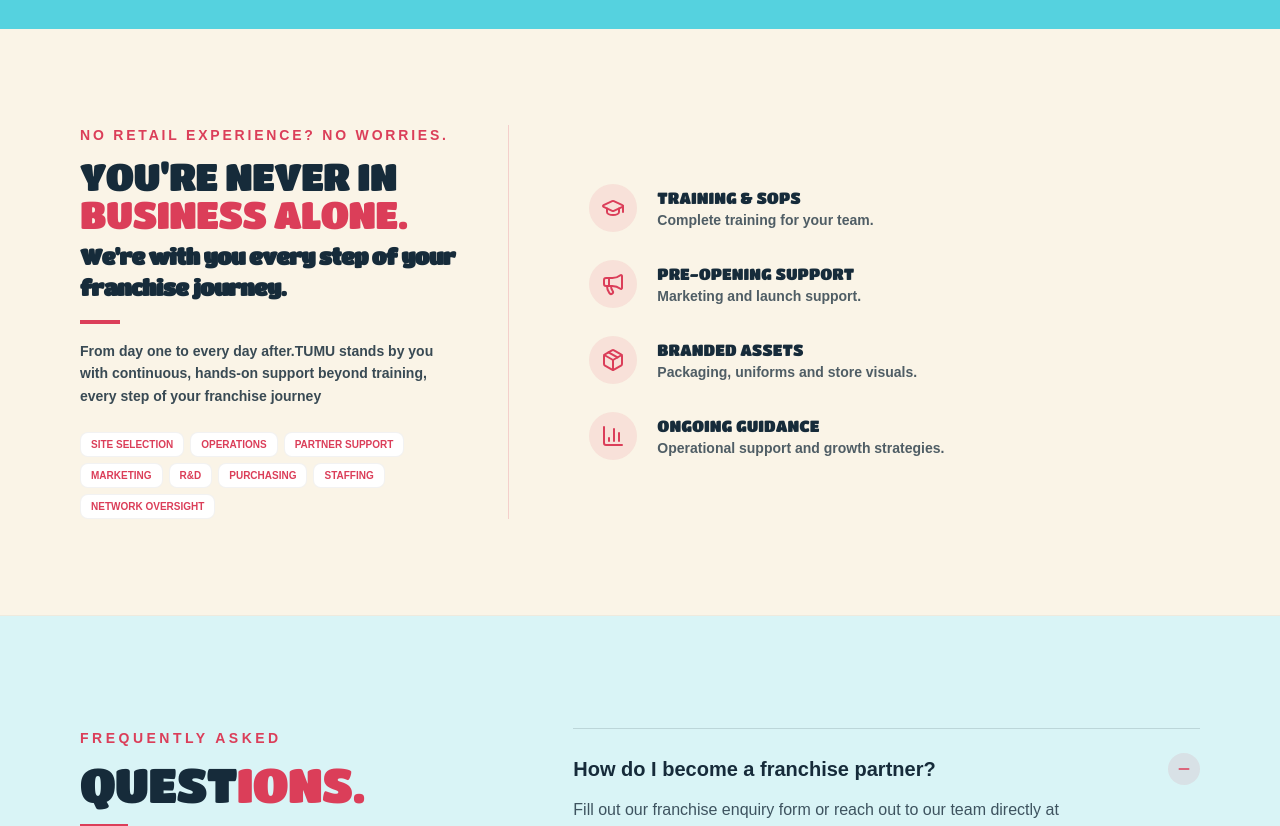
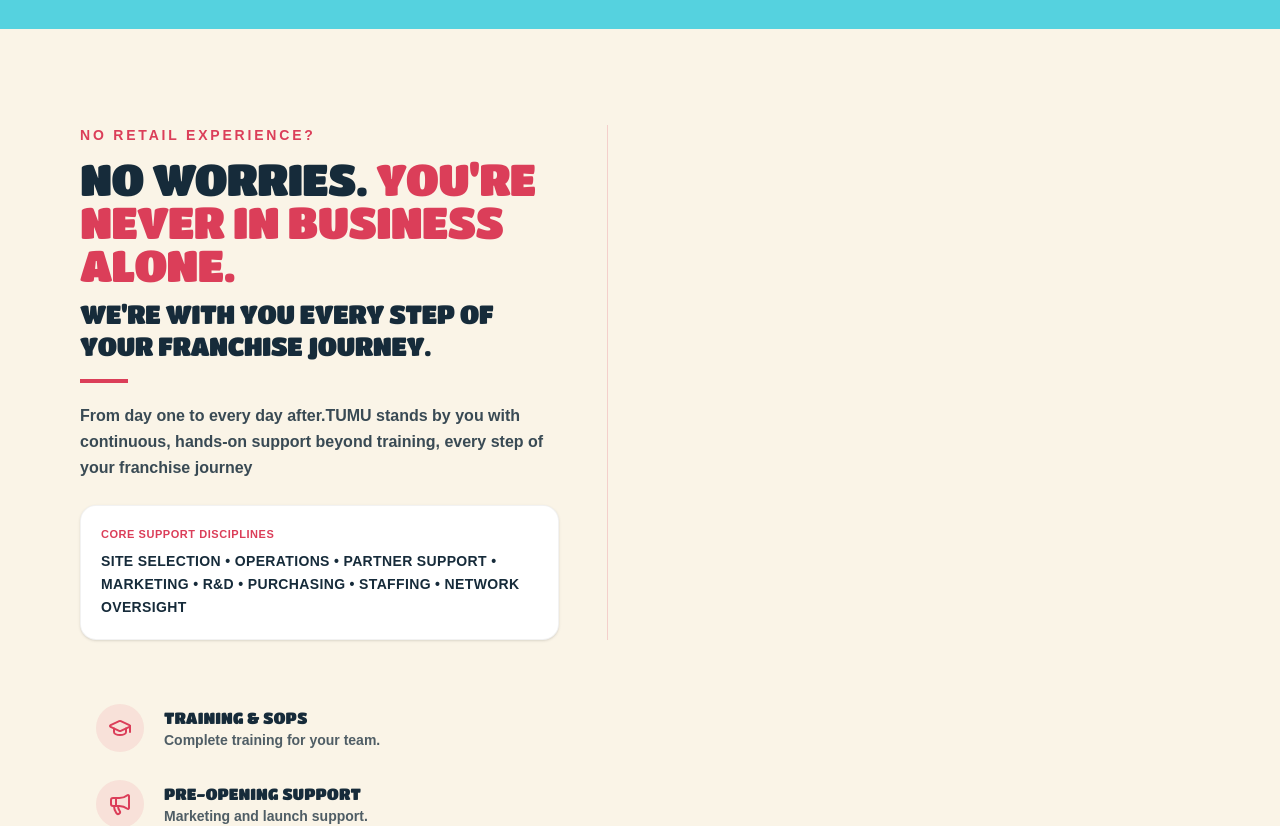
Before and after one commit to ahamadzaeem/tumu2, a Next.js app: page /franchise in a window 1280 px wide. Shown: the part 5860-6686 px from the top of the page. Built offline with nearby package versions, Linux system fonts and the light colour scheme; no server answers; a web font is replaced by a local one.

Commit message:
fix(franchise): format 4th SECTION support copy with exact bold hierarchy and core disciplines

```diff
--- a/src/app/franchise/page.tsx
+++ b/src/app/franchise/page.tsx
@@ -694,39 +694,38 @@ export default function FranchisePage() {
       </section>
 
 
-      {/* ─── SECTION 5: COMPREHENSIVE SUPPORT (WITH YOU AT EVERY STEP.) ─── */}
+      {/* ─── SECTION 5: COMPREHENSIVE SUPPORT (4th SECTION OF FRANCHISE JOURNEY) ─── */}
       <section className="relative w-full bg-[#FAF4E7] py-16 sm:py-24 overflow-hidden border-b border-[#162B3A]/5">
-        <div className="w-full max-w-[1440px] mx-auto px-6 sm:px-12 lg:px-16 xl:px-20 grid grid-cols-1 lg:grid-cols-12 gap-10 lg:gap-16 items-center">
+        <div className="w-full max-w-[1440px] mx-auto px-6 sm:px-12 lg:px-16 xl:px-20 grid grid-cols-1 lg:grid-cols-12 gap-10 lg:gap-16 items-start">
 
           {/* Left Text Column with Right Border Divider */}
-          <div className="lg:col-span-5 flex flex-col items-start lg:pr-12 lg:border-r border-[#DB3E59]/20">
+          <div className="lg:col-span-6 flex flex-col items-start lg:pr-12 lg:border-r border-[#DB3E59]/20">
             <span className="font-black text-xs sm:text-sm uppercase tracking-[0.2em] text-[#DB3E59] mb-3">
-              NO RETAIL EXPERIENCE? NO WORRIES.
+              NO RETAIL EXPERIENCE?
             </span>
 
-            <h2 className="text-2xl sm:text-3xl lg:text-[38px] font-black uppercase tracking-tight leading-[1.02] mb-4">
-              <span className="block text-[#162B3A]">YOU'RE NEVER IN</span>
-              <span className="block text-[#DB3E59]">BUSINESS ALONE.</span>
-              <span className="block text-[#162B3A] text-lg sm:text-xl lg:text-[22px] mt-2 font-bold normal-case">
-                We're with you every step of your franchise journey.
-              </span>
+            <h2 className="text-3xl sm:text-4xl lg:text-[44px] font-black uppercase tracking-tight leading-[0.98] mb-3 text-[#162B3A]">
+              <span>NO WORRIES. </span>
+              <span className="text-[#DB3E59]">YOU&apos;RE NEVER IN BUSINESS ALONE.</span>
             </h2>
 
-            <div className="w-10 h-1 bg-[#DB3E59] mb-4" />
+            <h3 className="text-xl sm:text-2xl lg:text-[26px] font-black uppercase tracking-tight leading-tight text-[#162B3A] mb-4">
+              WE&apos;RE WITH YOU EVERY STEP OF YOUR FRANCHISE JOURNEY.
+            </h3>
 
-            <p className="text-[#162B3A]/85 font-semibold text-xs sm:text-sm leading-relaxed max-w-[400px] mb-4">
+            <div className="w-12 h-1 bg-[#DB3E59] mb-5" />
+
+            <p className="text-[#162B3A]/85 font-semibold text-sm sm:text-base leading-relaxed max-w-[500px] mb-6">
               From day one to every day after.TUMU stands by you with continuous, hands-on support beyond training, every step of your franchise journey
             </p>
 
-            <div className="flex flex-wrap gap-1.5 pt-2">
-              {[
-                "SITE SELECTION", "OPERATIONS", "PARTNER SUPPORT", "MARKETING",
-                "R&D", "PURCHASING", "STAFFING", "NETWORK OVERSIGHT"
-              ].map(p => (
-                <span key={p} className="px-2.5 py-1 rounded-lg bg-white border border-black/5 text-[10px] font-black uppercase text-[#DB3E59]">
-                  {p}
-                </span>
-              ))}
+            <div className="p-4 sm:p-5 rounded-2xl bg-white border border-black/5 shadow-sm w-full">
+              <span className="text-[11px] font-black uppercase text-[#DB3E59] tracking-wider block mb-2">
+                Core Support Disciplines
+              </span>
+              <p className="text-xs sm:text-sm font-black uppercase text-[#162B3A] tracking-wide leading-relaxed">
+                SITE SELECTION • OPERATIONS • PARTNER SUPPORT • MARKETING • R&amp;D • PURCHASING • STAFFING • NETWORK OVERSIGHT
+              </p>
             </div>
           </div>
 
```
